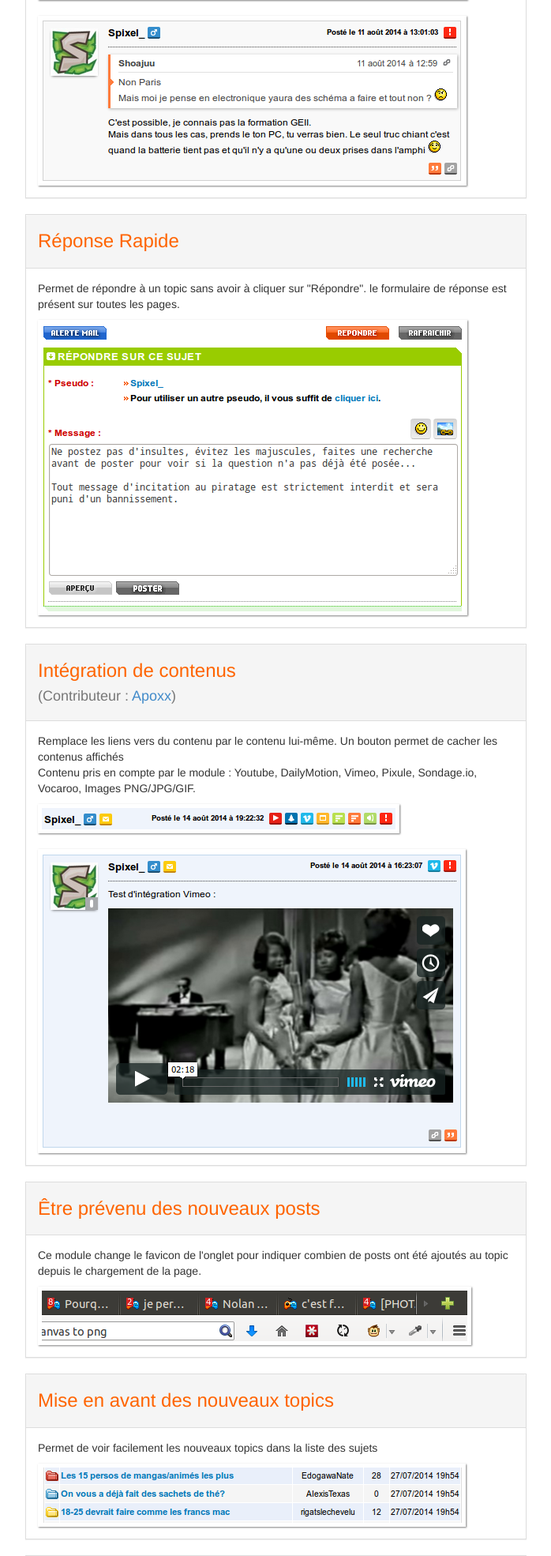
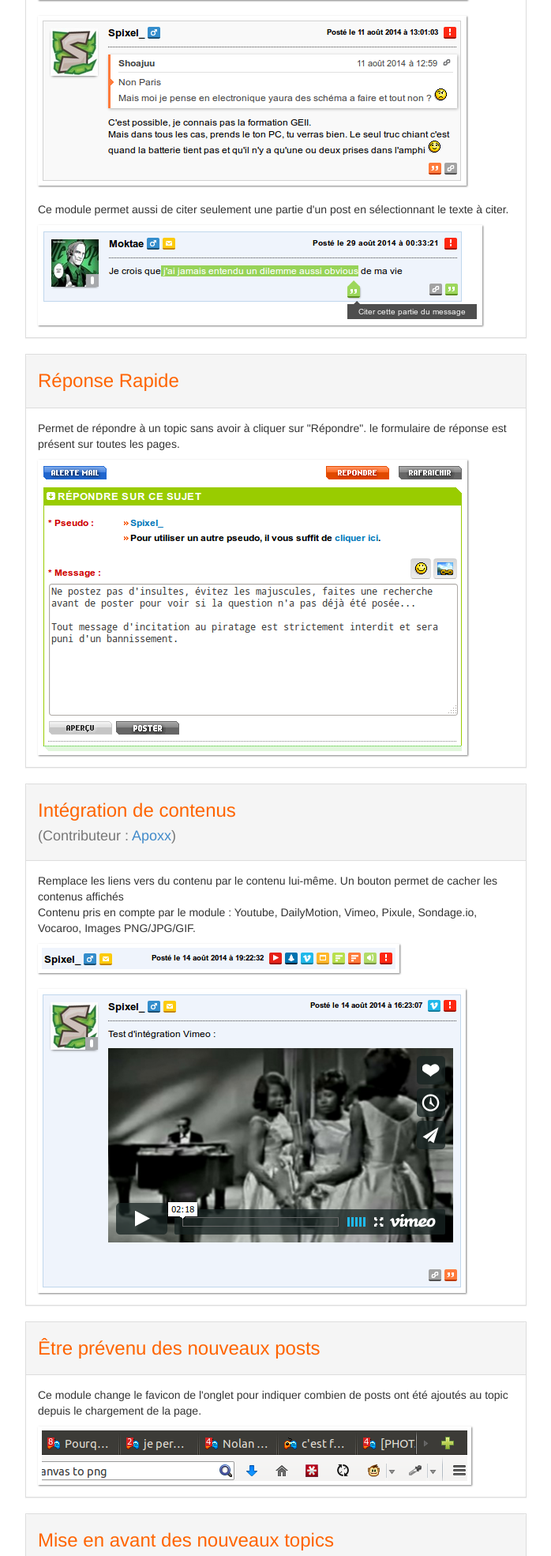
Before and after one commit to dorian-marchal/get-spawnkill, a PHP site: page / in a window 1280 px wide. Shown: the part 849-2819 px from the top of the page at 79% size, without its empty margins (53-751 px from the left). Run offline with PHP 8.4, Linux system fonts and the light colour scheme; some libraries are stand-ins or nearby versions.

Commit message:
Ajout de la citation partielle

```diff
--- a/index.php
+++ b/index.php
@@ -37,6 +37,14 @@
 				<br/>
 				<div data-toggle="tooltip" class="feature-img" title="Cadre de citation amélioré" >
 					<img src="img/citations-html.png" />
+				</div>
+				<br>
+				<br>
+				<p>
+					Ce module permet aussi de citer seulement une partie d'un post en sélectionnant le texte à citer.
+				</p>
+				<div data-toggle="tooltip" class="feature-img" title="Citation partielle" >
+					<img src="img/citation-partielle.png" />
 				</div>
 			</div>
 		</div>
```
